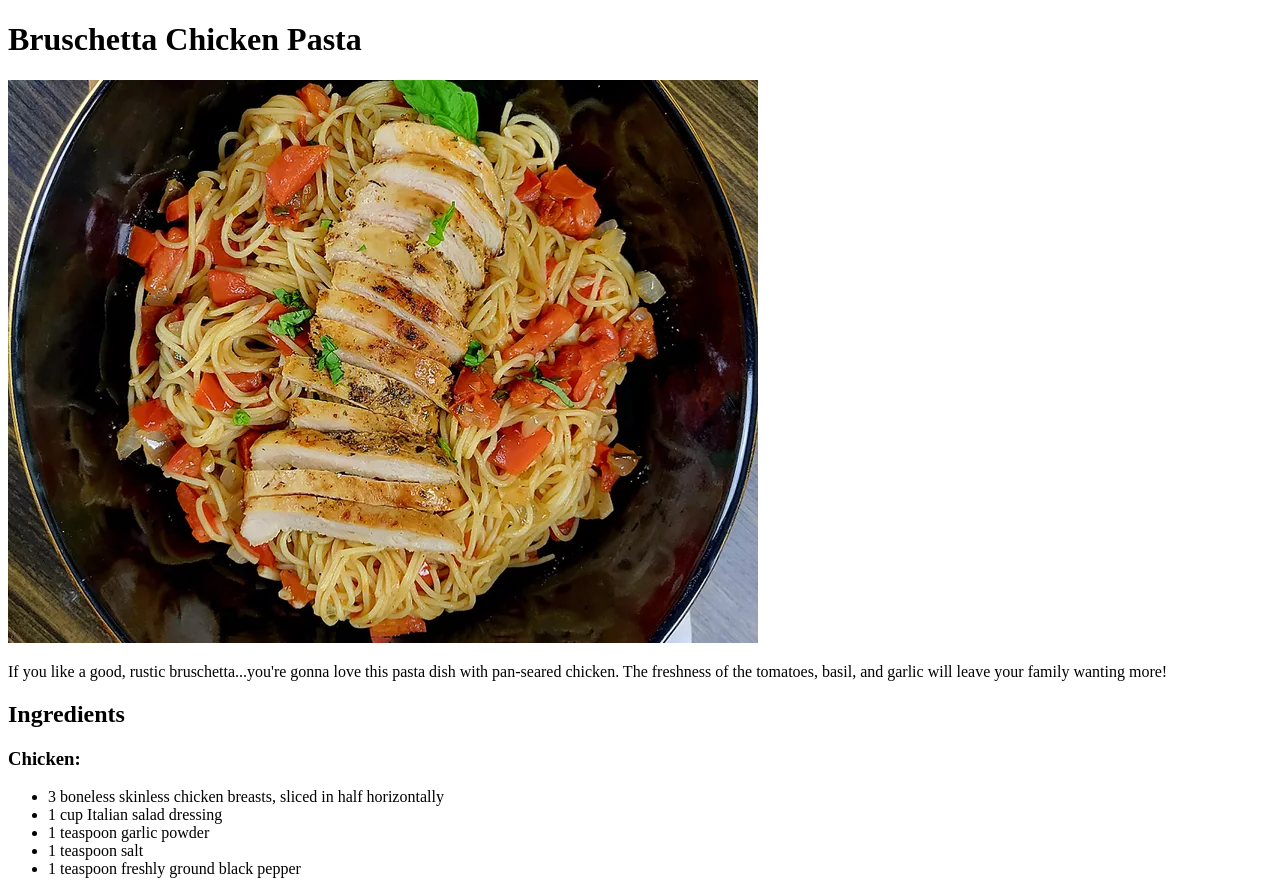
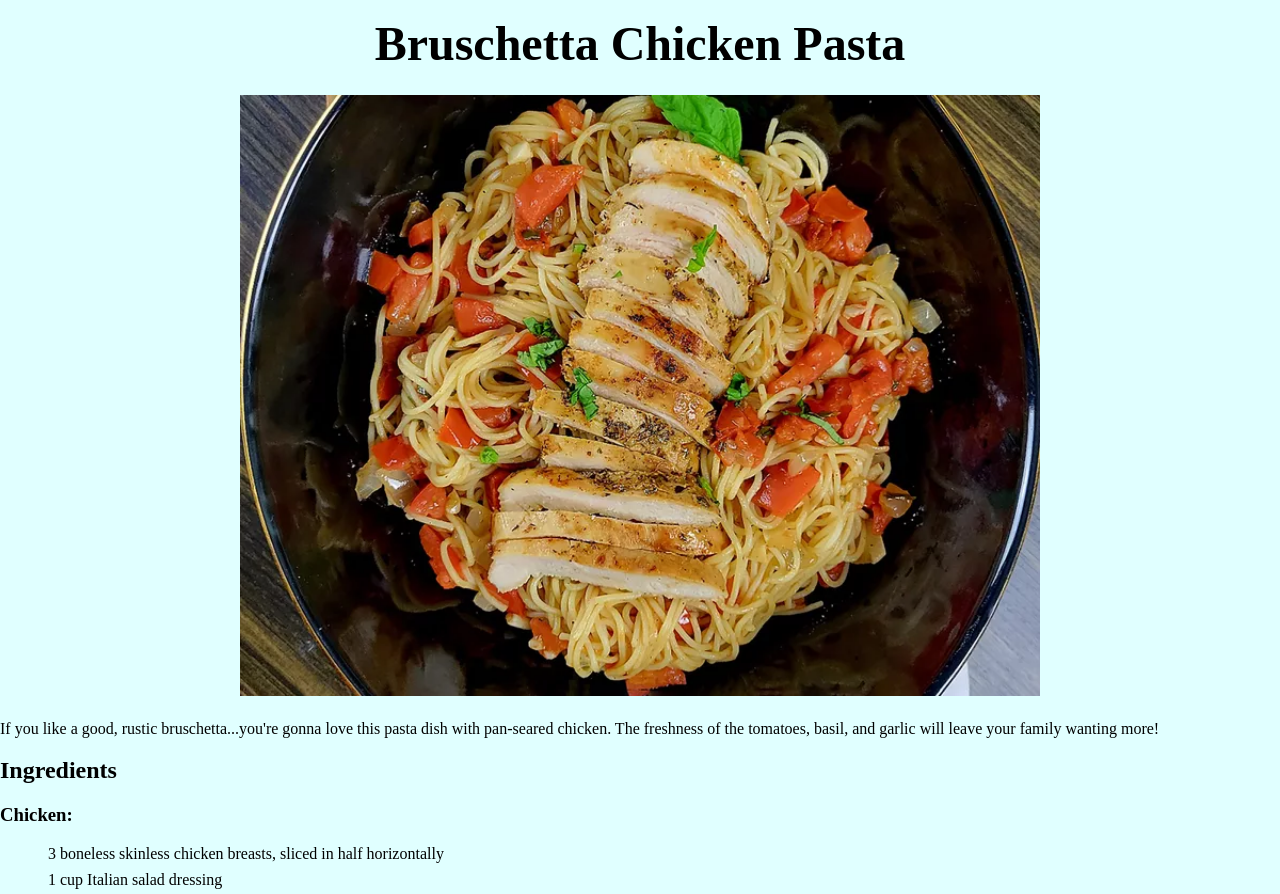
Before and after one commit to surrealgee/odin-recipes, a plain HTML site: page recipes/bruschetta-chicken-pasta.html in a window 1280 px wide. Shown: the top 894 px of the page. Drawn offline with Linux system fonts and the light colour scheme.

Commit message:
Add basic styling

```diff
--- a/recipes/bruschetta-chicken-pasta.html
+++ b/recipes/bruschetta-chicken-pasta.html
@@ -4,6 +4,7 @@
     <meta charset="UTF-8">
     <meta name="viewport" content="width=device-width, initial-scale=1.0">
     <title>Bruschetta Chicken Pasta</title>
+    <link rel="stylesheet" href="../style.css">
 </head>
 <body>
     <h1>Bruschetta Chicken Pasta</h1>
--- /dev/null
+++ b/style.css
@@ -0,0 +1,39 @@
+* {
+    box-sizing: border-box;
+}
+
+body {
+    background-color: lightcyan;
+    margin: 0;
+}
+
+h1 {
+    text-align: center;
+    font-size: 48px;
+    margin: 16px 0;
+}
+
+ul {
+    list-style: none;
+}
+
+li {
+    margin: .5rem;
+}
+
+li a {
+    font-size: 36px;
+
+}
+
+a {
+    color: black;
+    text-decoration: none;
+}
+
+img {
+    width: 75%;
+    margin: 24px auto;
+    display: block;
+    max-width: 800px;
+}
```
Also changed, not shown: index.html (+1 -0 lines), recipes/pesto-pasta.html (+1 -0 lines).
